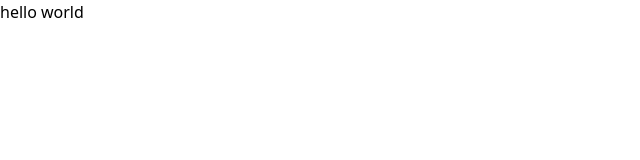
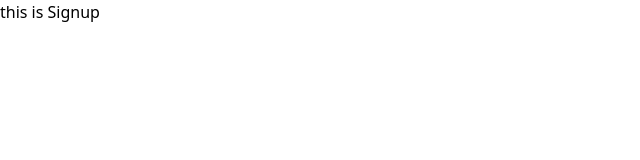
Before and after one commit to shimobayashi-growers/sns-app, a JavaScript app: page /signup in a window 1280 px wide. Shown: the top 160 px of the page, without its empty margins (0-640 px from the left). Built offline with nearby package versions, Linux system fonts and the light colour scheme; the HTML template or start-up script is replaced by a standard one.

Commit message:
38. React Routerを使ってルーティングの設定をしよう

```diff
--- a/package.json
+++ b/package.json
@@ -8,6 +8,7 @@
     "@testing-library/user-event": "^13.5.0",
     "react": "^18.3.1",
     "react-dom": "^18.3.1",
+    "react-router-dom": "^6.23.1",
     "react-scripts": "5.0.1",
     "web-vitals": "^2.1.4"
   },
--- a/src/App.js
+++ b/src/App.js
@@ -1,8 +1,22 @@
+import { BrowserRouter, Route, Routes } from 'react-router-dom';
+import Home from './pages/Home';
+import Signin from './pages/Signin';
+import Signup from './pages/Signup';
+
 function App() {
   return (
-    <div className="App">
-      hello world
-    </div>
+    <BrowserRouter>
+      <div className="App">
+        <div>
+            <Routes>
+              {/* pathにアクセスしたときに表示するコンテンツの記載 */}
+              <Route path="/" element={<Home />} />
+              <Route path="/signin" element={<Signin />} />
+              <Route path="/signup" element={<Signup />} />
+            </Routes>
+        </div>
+      </div>
+    </BrowserRouter>
   );
 }
 
--- /dev/null
+++ b/src/pages/Home.js
@@ -0,0 +1,4 @@
+function Home() {
+    return <div> this is Home</div>
+}
+export default Home;
--- /dev/null
+++ b/src/pages/Signin.js
@@ -0,0 +1,4 @@
+function Signin() {
+    return <div> this is Signin</div>
+}
+export default Signin;
--- /dev/null
+++ b/src/pages/Signup.js
@@ -0,0 +1,4 @@
+function Signup() {
+    return <div> this is Signup</div>
+}
+export default Signup;
```
Also changed, not shown: 1 other file (tests, documents, lock files or other folders).
